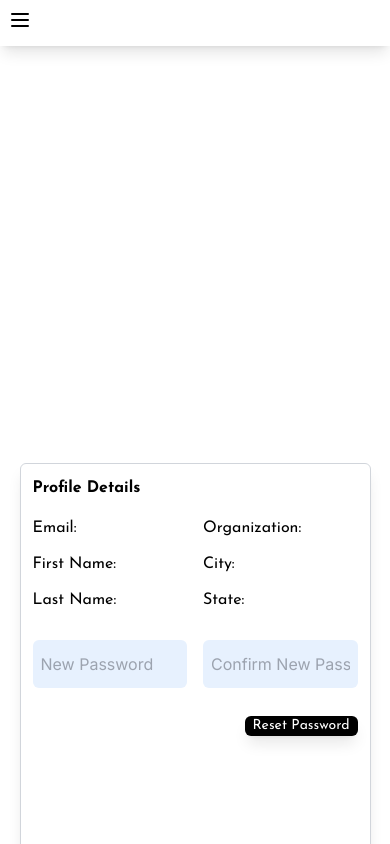
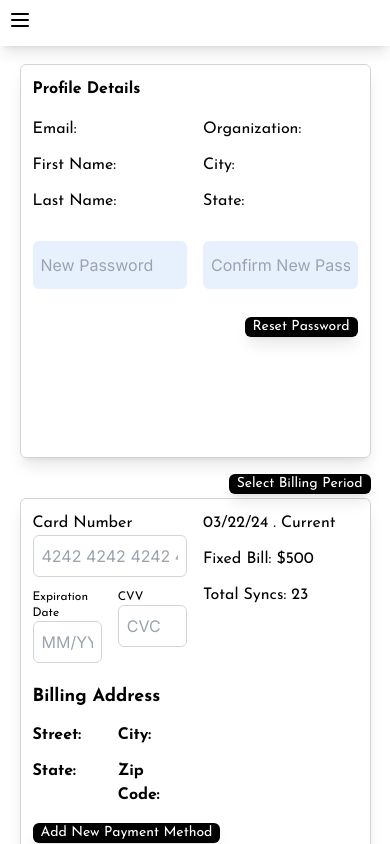
Before and after one commit to Meedux/GTM-Requirement, a Next.js app: page /settings in a window 390 px wide. Built offline with nearby package versions, Linux system fonts and the light colour scheme.

Commit message:
Sidebar fixes

```diff
--- a/components/Sidebar.tsx
+++ b/components/Sidebar.tsx
@@ -39,9 +39,9 @@ const Sidebar = () => {
           />
         </svg>
       </button> */}
-      <div className="h-screen flex justify-center items-center">
+      <div className="h-screen md:flex hidden justify-center items-center">
         <div
-          className={`h-[80%] w-[20rem] flex-col justify-between items-center md:flex hidden`}
+          className={`h-[80%] w-[20rem] flex flex-col justify-between items-center`}
         >
           <Image src={'/CHORA.svg'} className="mb-7" width={200} height={200} alt='Chora Logo' />
 
@@ -73,9 +73,9 @@ const Sidebar = () => {
           />
         </button>
 
-        <div className="h-screen flex justify-center items-center">
+        <div className="h-screen md:hidden flex justify-center items-center">
           <div
-            className={`h-[80%] w-[20rem] flex-col justify-between items-center md:flex hidden`}
+            className={`h-[80%] w-[20rem] flex-col justify-between items-center flex`}
           >
             <Image src={'/CHORA.svg'} className="mb-7" width={200} height={200} alt='Chora Logo' />
 
```
